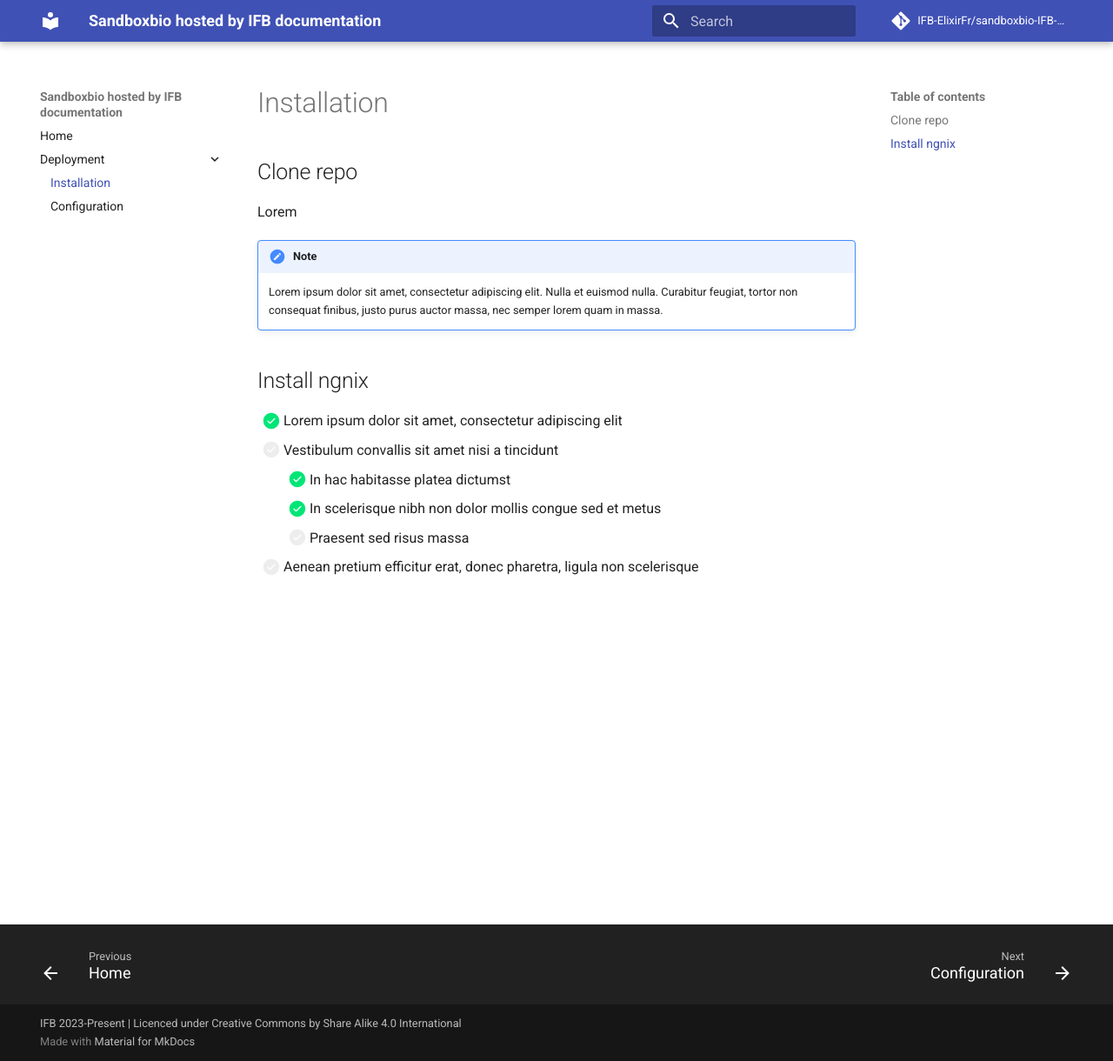
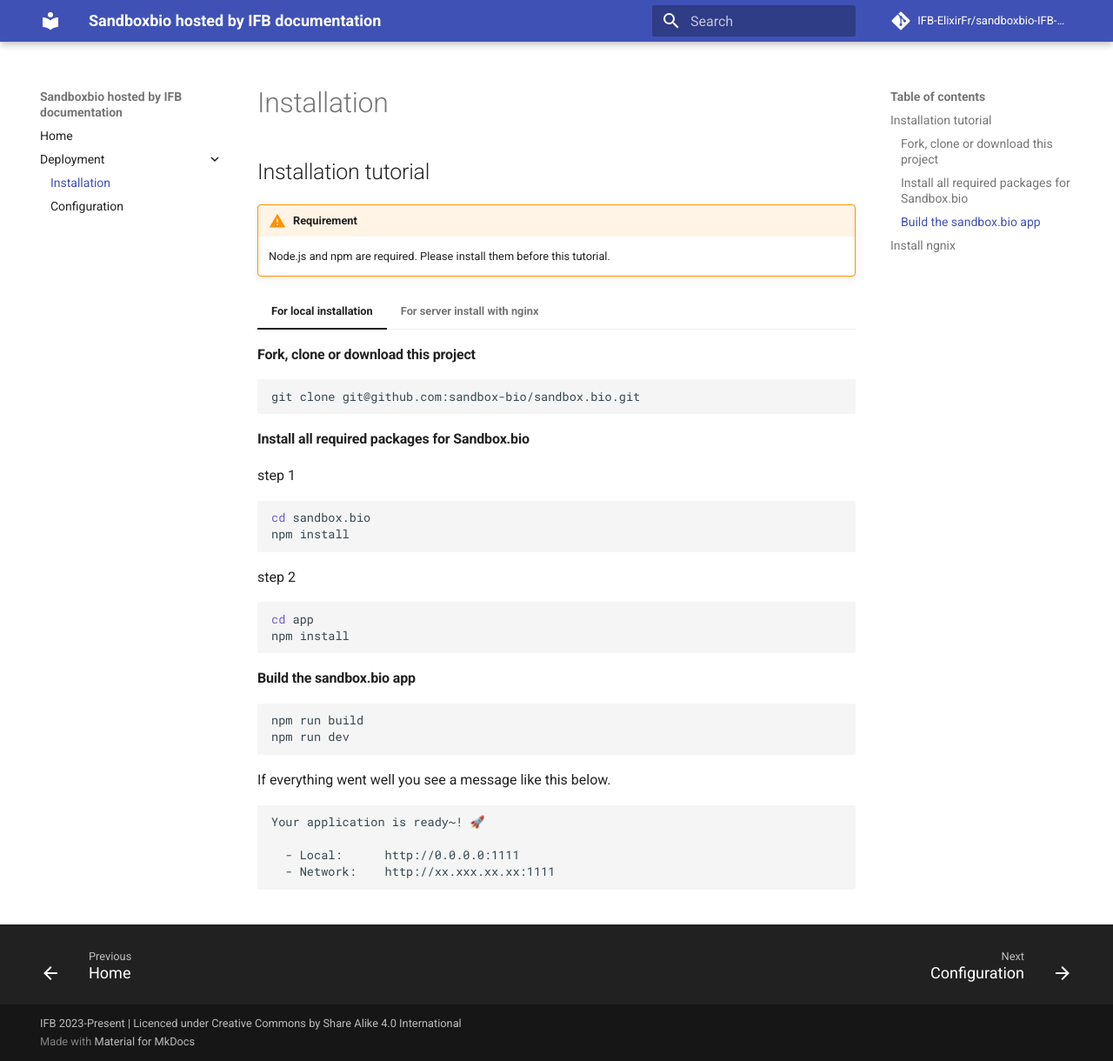
Before and after one commit to IFB-ElixirFr/sandboxbio-IFB-docs, an MkDocs documentation site: the page built from docs/Deployment/deployment_01_install.md, in a window 1280 px wide and 1220 px high. Shown: the whole window at 87% size. Built offline with MkDocs 1.6.1 and Material for MkDocs 9.7.7, drawn with Linux system fonts in a browser that asks for light colours; comment, search, counter and statistics services are not loaded.

Commit message:
docs: Complete the doc for the local installation part

````diff
--- a/docs/Deployment/deployment_01_install.md
+++ b/docs/Deployment/deployment_01_install.md
@@ -1,18 +1,56 @@
-## Clone repo
+## Installation tutorial
 
-Lorem
 
-!!! note
 
-    Lorem ipsum dolor sit amet, consectetur adipiscing elit. Nulla et euismod
-    nulla. Curabitur feugiat, tortor non consequat finibus, justo purus auctor
-    massa, nec semper lorem quam in massa.
+!!! warning "Requirement"
 
-## Install ngnix
+    Node.js and npm are required. Please install them before this tutorial.
 
-- [x] Lorem ipsum dolor sit amet, consectetur adipiscing elit
-- [ ] Vestibulum convallis sit amet nisi a tincidunt
-    * [x] In hac habitasse platea dictumst
-    * [x] In scelerisque nibh non dolor mollis congue sed et metus
-    * [ ] Praesent sed risus massa
-- [ ] Aenean pretium efficitur erat, donec pharetra, ligula non scelerisque
+
+=== "For local installation"
+
+    ####Fork, clone or download this project
+
+    ```bash
+    git clone git@github.com:sandbox-bio/sandbox.bio.git
+    ```
+
+    ####Install all required packages for Sandbox.bio
+
+    step 1
+
+    ```bash
+    cd sandbox.bio
+    npm install
+    ```
+    step 2
+
+    ```bash
+    cd app
+    npm install
+    ```
+    #### Build the sandbox.bio app
+
+    ```bash
+    npm run build
+    npm run dev
+    ```
+    If everything went well you see a message like this below.
+
+    ```bash
+    Your application is ready~! 🚀
+
+      - Local:      http://0.0.0.0:1111
+      - Network:    http://xx.xxx.xx.xx:1111
+    ```
+
+=== "For server install with nginx"
+
+    ## Install ngnix
+
+    - [x] Lorem ipsum dolor sit amet, consectetur adipiscing elit
+    - [ ] Vestibulum convallis sit amet nisi a tincidunt
+        * [x] In hac habitasse platea dictumst
+        * [x] In scelerisque nibh non dolor mollis congue sed et metus
+        * [ ] Praesent sed risus massa
+    - [ ] Aenean pretium efficitur erat, donec pharetra, ligula non scelerisque
--- a/mkdocs.yml
+++ b/mkdocs.yml
@@ -20,6 +20,9 @@
   - def_list
   - pymdownx.tasklist:
       custom_checkbox: true
+  - pymdownx.superfences
+  - pymdownx.tabbed:
+      alternate_style: true
 
 # page tree
 nav:
````
